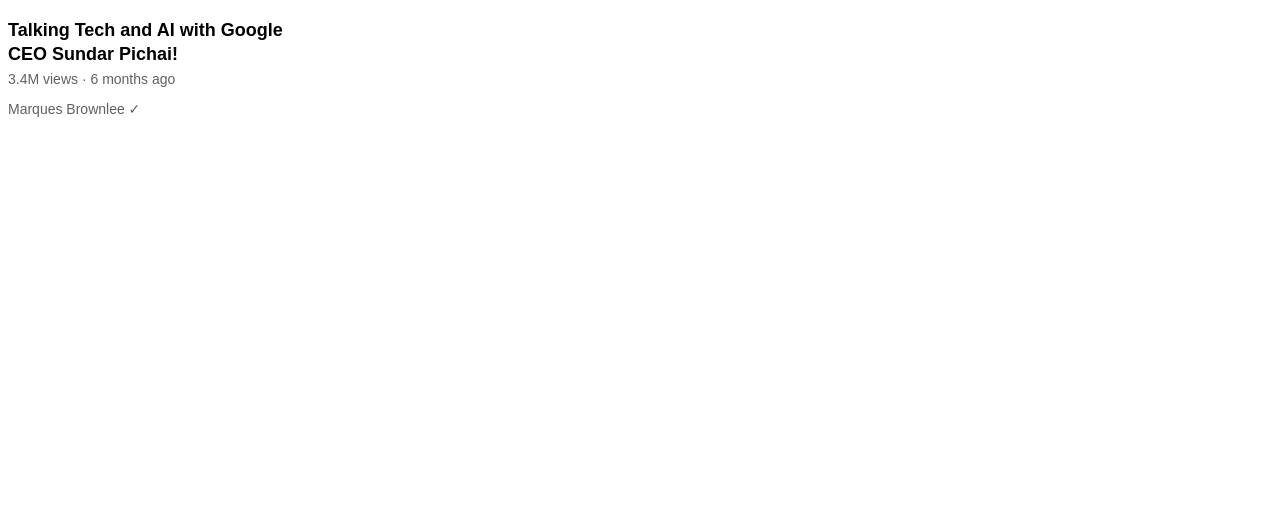
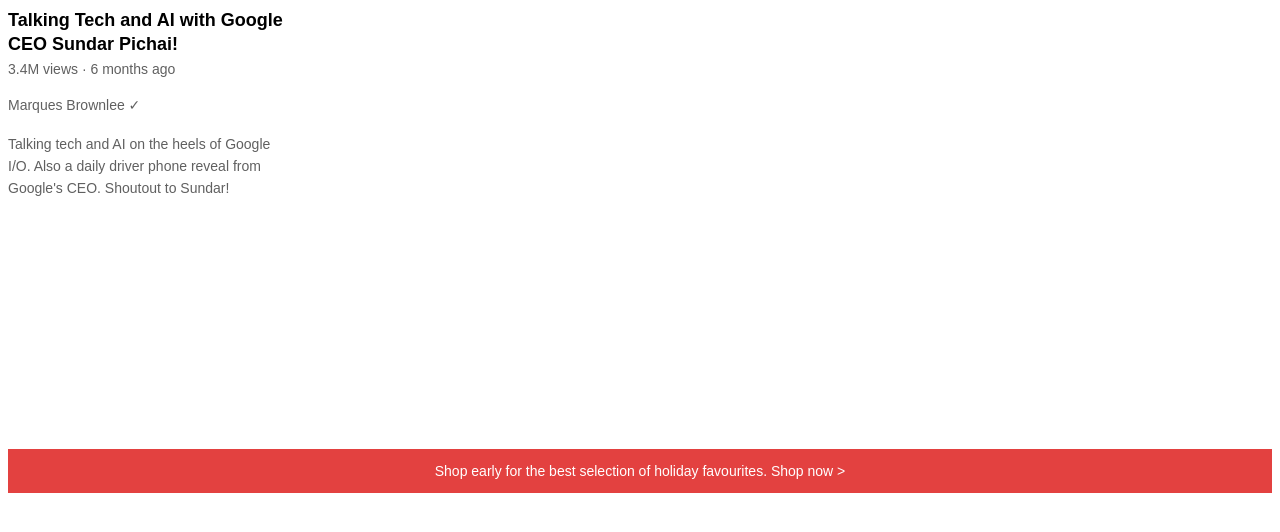
Before and after one commit to nallujin/para-test-ground, a plain HTML site: page buttons/text.html in a window 1280 px wide. Drawn offline with Linux system fonts and the light colour scheme.

Commit message:
Edited text.html

```diff
--- a/buttons/text.html
+++ b/buttons/text.html
@@ -4,26 +4,52 @@
     <meta charset="UTF-8">
     <title>Playing with texts</title>
     <style>
+
+      p {
+        font-family: Arial, Serif, serif;
+        margin-bottom: 0;
+        margin-top: 0;
+      }
       .video-title {
-        font-family: Arial;
         font-weight: bold;
         font-size: 18px;
-        width: 300px;
+        width: 280px;
         line-height: 24px;
         margin-bottom: 5px;
       }
 
       .video-stats {
-        font-family: Arial;
         font-size: 14px;
         color: #606060;
-        margin-top: 0;
+        margin-bottom: 20px;
       }
 
       .video-author {
-        font-family: Arial;
         color: #606060;
         font-size: 14px;
+        margin-bottom: 20px;
+      }
+
+      .video-description {
+        font-size: 14px;
+        color: #606060;
+        width: 280px;
+        line-height: 22px;
+      }
+
+      .apple-banner {
+        margin-top: 250px;
+        margin-bottom: 50px;
+        font-size: 14px;
+        background-color: #e34140;
+        color: #FFFFFF;
+        text-align: center;
+        padding: 14px 0;
+      }
+
+      .shoppu:hover {
+        text-decoration: underline;
+        cursor: pointer;
       }
     </style>
 </head>
@@ -31,7 +57,17 @@
 <p class="video-title">
   Talking Tech and AI with Google CEO Sundar Pichai!
 </p>
-<p class="video-stats">3.4M views &centerdot; 6 months ago</p>
-<p class="video-author">Marques Brownlee &#10003;</p>
+<p class="video-stats">
+    3.4M views &centerdot; 6 months ago
+</p>
+<p class="video-author">
+    Marques Brownlee &#10003;
+</p>
+<p class="video-description">
+    Talking tech and AI on the heels of Google I/O. Also a daily driver phone reveal from Google's CEO. Shoutout to Sundar!
+</p>
+<p class="apple-banner">
+    Shop early for the best selection of holiday favourites. <span class="shoppu">Shop now &gt;</span>
+</p>
 </body>
 </html>
```
